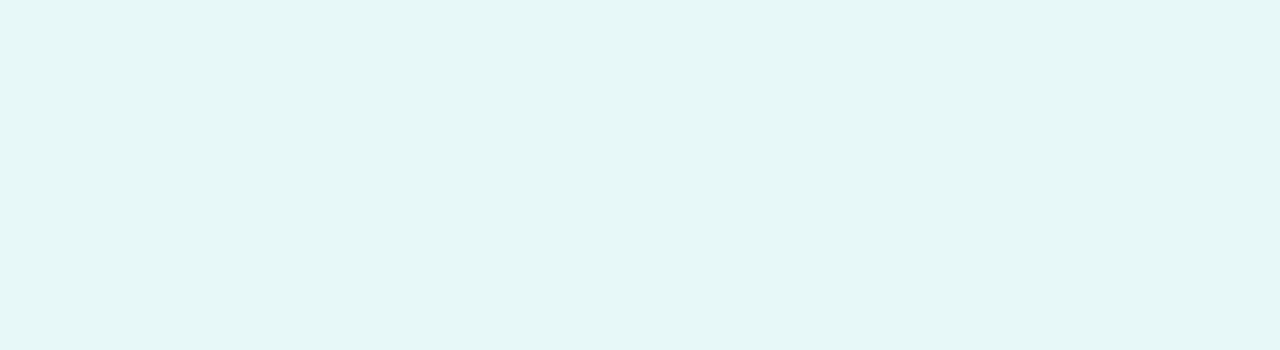
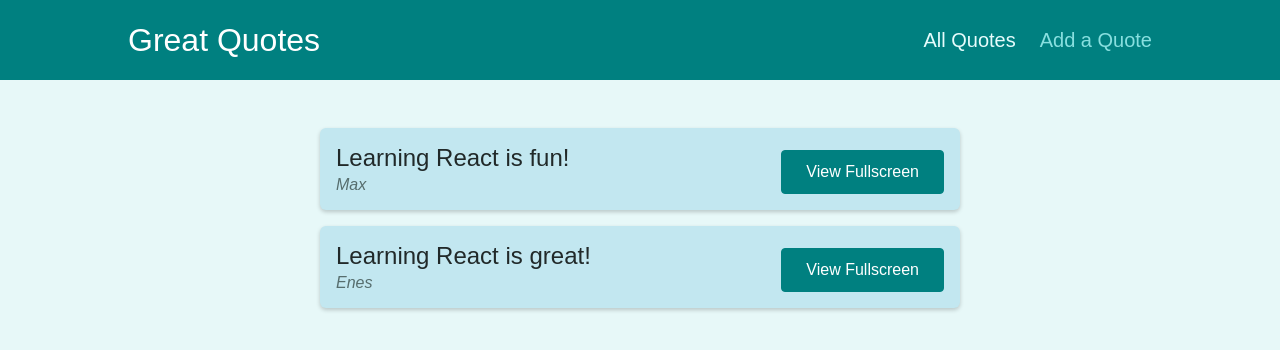
Before and after one commit to enestekin/react-router, a React (Create React App) app: page /quotes in a window 1280 px wide. Shown: the top 350 px of the page. Built offline with nearby package versions, Linux system fonts and the light colour scheme.

Commit message:
router improvements added

```diff
--- a/src/App.js
+++ b/src/App.js
@@ -1,8 +1,31 @@
+import { Route, Switch, Redirect } from 'react-router-dom';
+import AllQuotes from './pages/AllQuotes';
+import NewQuote from './pages/NewQuote';
+import QuoteDetail from './pages/QuoteDetail';
+import Layout from './components/layout/Layout';
+import NotFound from './pages/NotFound';
+
 function App() {
   return (
-    <div>
-
-    </div>
+    <Layout>
+      <Switch>
+        <Route path='/' exact>
+          <Redirect to='/quotes' />
+        </Route>
+        <Route path='/quotes' exact>
+          <AllQuotes />
+        </Route>
+        <Route path='/quotes/:quoteId'>
+          <QuoteDetail />
+        </Route>
+        <Route path='/new-quote'>
+          <NewQuote />
+        </Route>
+        <Route to='*'>
+          <NotFound />
+        </Route>
+      </Switch>
+    </Layout>
   );
 }
 
--- /dev/null
+++ b/src/components/layout/Layout.js
@@ -0,0 +1,14 @@
+import React from 'react';
+import styles from './Layout.module.css';
+import MainNavigation from './MainNavigation';
+
+const Layout = (props) => {
+  return (
+    <>
+      <MainNavigation />
+      <main className={styles.main}>{props.children}</main>
+    </>
+  );
+};
+
+export default Layout;
--- /dev/null
+++ b/src/components/layout/MainNavigation.js
@@ -0,0 +1,27 @@
+import React from 'react';
+import styles from './MainNavigation.module.css';
+import { NavLink } from 'react-router-dom';
+
+const MainNavigation = () => {
+  return (
+    <header className={styles.header}>
+      <div className={styles.logo}>Great Quotes</div>
+      <nav className={styles.nav}>
+        <ul>
+          <li>
+            <NavLink activeClassName={styles.active} to='/quotes'>
+              All Quotes
+            </NavLink>
+          </li>
+          <li>
+            <NavLink activeClassName={styles.active} to='/new-quote'>
+              Add a Quote
+            </NavLink>
+          </li>
+        </ul>
+      </nav>
+    </header>
+  );
+};
+
+export default MainNavigation;
--- a/src/components/quotes/QuoteForm.js
+++ b/src/components/quotes/QuoteForm.js
@@ -1,10 +1,13 @@
-import { useRef } from 'react';
+import { useRef, useState } from 'react';
+import { Prompt } from 'react-router-dom';
 
 import Card from '../UI/Card';
 import LoadingSpinner from '../UI/LoadingSpinner';
 import classes from './QuoteForm.module.css';
 
 const QuoteForm = (props) => {
+  const [isEntering, setIsEntering] = useState(false);
+
   const authorInputRef = useRef();
   const textInputRef = useRef();
 
@@ -19,9 +22,28 @@
     props.onAddQuote({ author: enteredAuthor, text: enteredText });
   }
 
+  const finishEnteringHandler = () => {
+    setIsEntering(false);
+  };
+
+  const formFocusedHandler = () => {
+    setIsEntering(true);
+  };
+
   return (
+    <>
       <Card>
-      <form className={classes.form} onSubmit={submitFormHandler}>
+        <Prompt
+          when={isEntering}
+          message={() =>
+            'Are you sure you want to leave? All your entered data will be lost!'
+          }
+        />
+        <form
+          onFocus={formFocusedHandler}
+          className={classes.form}
+          onSubmit={submitFormHandler}
+        >
           {props.isLoading && (
             <div className={classes.loading}>
               <LoadingSpinner />
@@ -37,10 +59,13 @@
             <textarea id='text' rows='5' ref={textInputRef}></textarea>
           </div>
           <div className={classes.actions}>
-          <button className='btn'>Add Quote</button>
+            <button onClick={finishEnteringHandler} className='btn'>
+              Add Quote
+            </button>
           </div>
         </form>
       </Card>
+    </>
   );
 };
 
--- a/src/components/quotes/QuoteItem.js
+++ b/src/components/quotes/QuoteItem.js
@@ -1,4 +1,5 @@
 import classes from './QuoteItem.module.css';
+import { Link } from 'react-router-dom';
 
 const QuoteItem = (props) => {
   return (
@@ -9,9 +10,9 @@
         </blockquote>
         <figcaption>{props.author}</figcaption>
       </figure>
-      <a className='btn'>
+      <Link className='btn' to={`/quotes/${props.id}`}>
         View Fullscreen
-      </a>
+      </Link>
     </li>
   );
 };
--- a/src/index.js
+++ b/src/index.js
@@ -1,6 +1,11 @@
 import ReactDOM from 'react-dom';
-
+import { BrowserRouter } from 'react-router-dom';
 import './index.css';
 import App from './App';
 
-ReactDOM.render(<App />, document.getElementById('root'));
+ReactDOM.render(
+  <BrowserRouter>
+    <App />
+  </BrowserRouter>,
+  document.getElementById('root')
+);
--- /dev/null
+++ b/src/pages/AllQuotes.js
@@ -0,0 +1,21 @@
+import React from 'react';
+import QuoteList from '../components/quotes/QuoteList';
+
+const DUMMY_QUOTES = [
+  {
+    id: 'q1',
+    author: 'Max',
+    text: 'Learning React is fun!',
+  },
+  {
+    id: 'q2',
+    author: 'Enes',
+    text: 'Learning React is great!',
+  },
+];
+
+const AllQuotes = () => {
+  return <QuoteList quotes={DUMMY_QUOTES} />;
+};
+
+export default AllQuotes;
--- /dev/null
+++ b/src/pages/NewQuote.js
@@ -0,0 +1,17 @@
+import React from 'react';
+import QuoteForm from '../components/quotes/QuoteForm';
+import { useHistory } from 'react-router-dom';
+
+const NewQuote = () => {
+  const history = useHistory();
+
+  const addQuoteHandler = (quoteData) => {
+    console.log(quoteData);
+
+    history.push('/quotes');
+  };
+
+  return <QuoteForm onAddQuote={addQuoteHandler} />;
+};
+
+export default NewQuote;
--- /dev/null
+++ b/src/pages/NotFound.js
@@ -0,0 +1,11 @@
+import React from 'react';
+
+const NotFound = () => {
+  return (
+    <div className='centered'>
+      <p>Page not found!</p>
+    </div>
+  );
+};
+
+export default NotFound;
--- /dev/null
+++ b/src/pages/QuoteDetail.js
@@ -0,0 +1,39 @@
+import React from 'react';
+import { useParams, Route } from 'react-router-dom';
+import Comments from '../components/comments/Comments';
+import HighlightedQuote from '../components/quotes/HighlightedQuote';
+
+const DUMMY_QUOTES = [
+  {
+    id: 'q1',
+    author: 'Max',
+    text: 'Learning React is fun!',
+  },
+  {
+    id: 'q2',
+    author: 'Enes',
+    text: 'Learning React is great!',
+  },
+];
+
+const QuoteDetail = () => {
+  const params = useParams();
+
+  const quote = DUMMY_QUOTES.find((quote) => quote.id === params.quoteId);
+
+  if (!quote) {
+    return <p>No quote found</p>;
+  }
+
+  return (
+    <>
+      <HighlightedQuote text={quote.text} author={quote.author} />
+      <p>{params.quoteId}</p>
+      <Route path={`/quotes/${params.quoteId}/comments`}>
+        <Comments />
+      </Route>
+    </>
+  );
+};
+
+export default QuoteDetail;
```
Also changed, not shown: 1 other file (tests, documents, lock files or other folders). Lines whose indentation alone changed are shown as unchanged.
